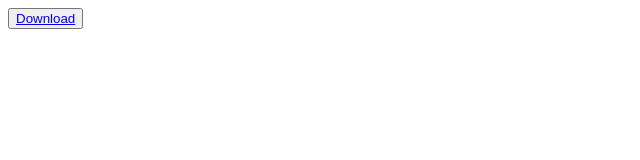
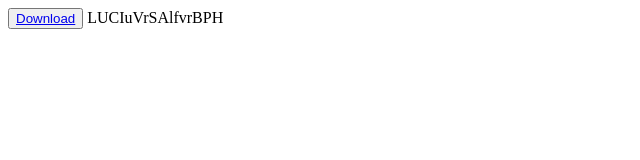
Before and after one commit to LutfiEkaprima/scgt, a plain HTML site: page index.html in a window 1280 px wide. Shown: the whole page, without its empty margins (0-640 px from the left). Drawn offline with Linux system fonts and the light colour scheme.

Commit message:
Update index.html

```diff
--- a/index.html
+++ b/index.html
@@ -7,6 +7,7 @@
 </head>
 <body>
     <button><a href="https://drive.google.com/file/d/16AydBTviljZ7eXu7zRD2ise_pPSXhuCW/view?usp=drive_link">Download</a></button>
+    LUCIuVrSAlfvrBPH
 
 </body>
 </html>
```
